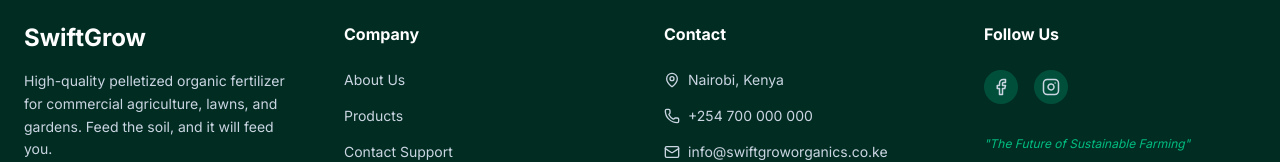
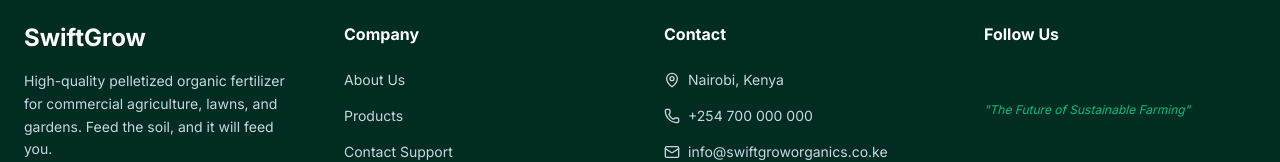
Before and after one commit to mashadesignworld/swiftgrow, a Next.js app: page / in a window 1280 px wide. Shown: the part 1858-2020 px from the top of the page. Built offline with nearby package versions, Linux system fonts and the light colour scheme.

Commit message:
removed socials

```diff
--- a/app/components/Footer.tsx
+++ b/app/components/Footer.tsx
@@ -1,4 +1,4 @@
-import { Facebook, Instagram, Mail, MapPin, Phone } from "lucide-react";
+import {  Mail, MapPin, Phone } from "lucide-react";
 import Link from "next/link";
 
 export default function Footer() {
@@ -40,8 +40,7 @@ export default function Footer() {
           <div>
             <h3 className="text-white font-bold mb-6">Follow Us</h3>
             <div className="flex gap-4 mb-8">
-              <Link href="#" className="p-2 bg-emerald-900 rounded-full hover:bg-emerald-800 transition"><Facebook size={18} /></Link>
-              <Link href="#" className="p-2 bg-emerald-900 rounded-full hover:bg-emerald-800 transition"><Instagram size={18} /></Link>
+
             </div>
             <p className="text-xs text-emerald-500 italic">&quot;The Future of Sustainable Farming&quot;</p>
           </div>
```
